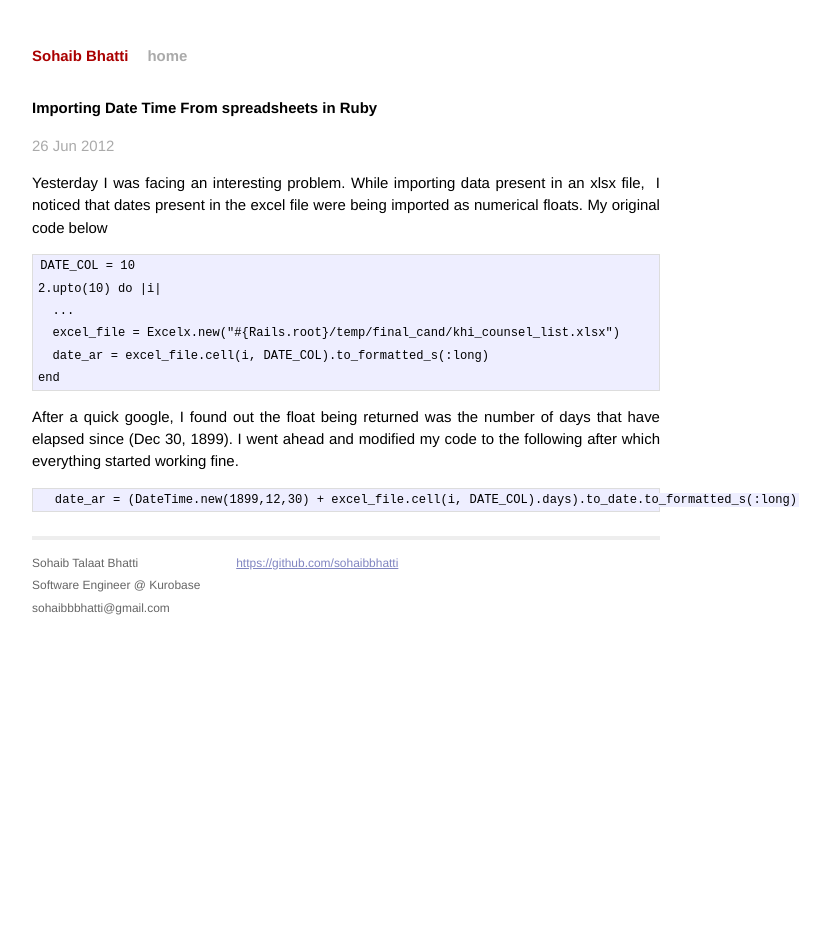
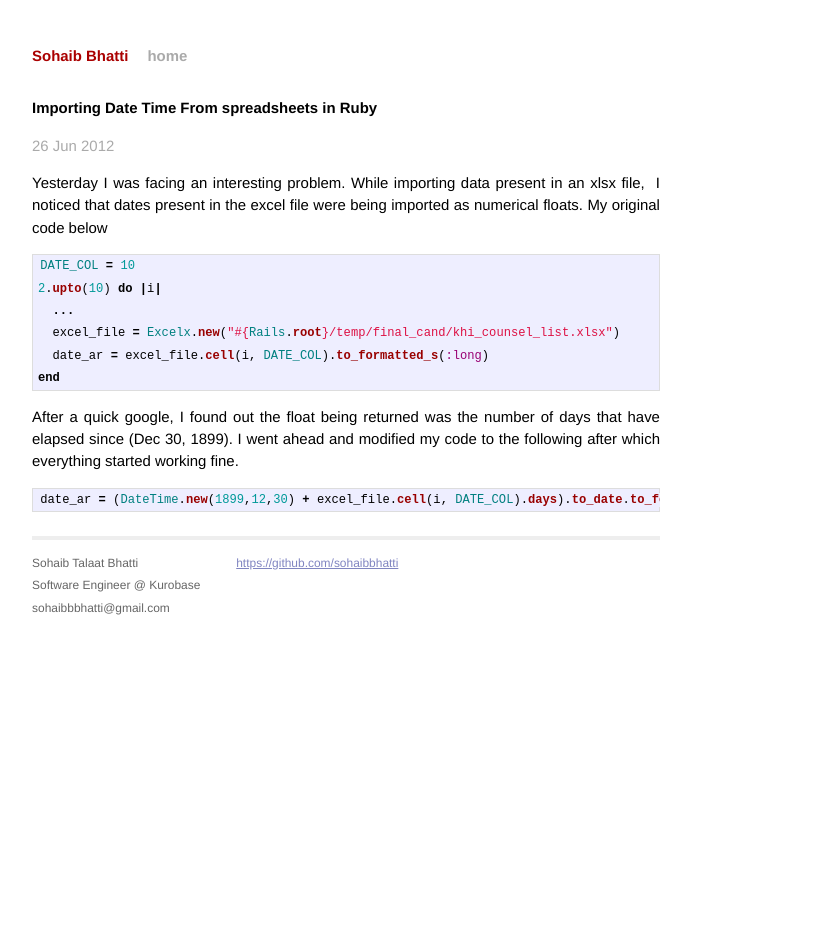
Before and after one commit to sohaibbhatti/sohaibbhatti.com, a Jekyll site: the page built from _posts/2012-06-26-importing-date-time-from-spreadsheets-in-ruby.markdown, in a window 1280 px wide. Shown: the whole page, without its empty margins (294-1124 px from the left). Built offline with Jekyll 4.4.1, drawn with Linux system fonts in a browser that asks for light colours; Markdown is read by kramdown in place of the engine named in the settings.

Commit message:
WIP syntax highlight. Code overflow styling fix

```diff
--- a/_posts/2012-06-21-solrsunspot-tweaks.markdown
+++ b/_posts/2012-06-21-solrsunspot-tweaks.markdown
@@ -20,8 +20,10 @@ I recently had to improve the searching functionality on an app that I was worki
 The basic configuration only matches exact searches without any regard for pluralization, so for instance if the word "dogs" was being queried, "dog" wouldn't have been a match. Also partial matches i.e  After doing quite a lot of digging around I found the following filters which proved to be really helpful.
 
 
-    <filter class="solr.NGramFilterFactory" minGramSize="4" maxGramSize="15"/>
-    <filter class="solr.PorterStemFilterFactory"/>
+{% highlight xml %}
+<filter class="solr.NGramFilterFactory" minGramSize="4" maxGramSize="15"/>
+<filter class="solr.PorterStemFilterFactory"/>
+{% endhighlight %}
 
 
 The initial filter, breaks any given word to be indexed, into different tokens. In the example above the minimum size of each token would be 4 and the maximum, 15. So for instance,  if there exists a word "monkey", the word would be tokenized yielding "monk", "monke", monkey" and "monkeys". All mapping to the original word monkeys.
--- a/_posts/2012-06-26-importing-date-time-from-spreadsheets-in-ruby.markdown
+++ b/_posts/2012-06-26-importing-date-time-from-spreadsheets-in-ruby.markdown
@@ -16,15 +16,19 @@ tags:
 Yesterday I was facing an interesting problem. While importing data present in an xlsx file,  I noticed that dates present in the excel file were being imported as numerical floats. My original code below
 
 
-    DATE_COL = 10
-    2.upto(10) do |i|
-      ...
-      excel_file = Excelx.new("#{Rails.root}/temp/final_cand/khi_counsel_list.xlsx")
-      date_ar = excel_file.cell(i, DATE_COL).to_formatted_s(:long)
-    end
+{% highlight ruby %}
+DATE_COL = 10
+2.upto(10) do |i|
+  ...
+  excel_file = Excelx.new("#{Rails.root}/temp/final_cand/khi_counsel_list.xlsx")
+  date_ar = excel_file.cell(i, DATE_COL).to_formatted_s(:long)
+end
+{% endhighlight %}
 
 
 After a quick google, I found out the float being returned was the number of days that have elapsed since (Dec 30, 1899). I went ahead and modified my code to the following after which everything started working fine.
 
 
-      date_ar = (DateTime.new(1899,12,30) + excel_file.cell(i, DATE_COL).days).to_date.to_formatted_s(:long)
+{% highlight ruby %}
+date_ar = (DateTime.new(1899,12,30) + excel_file.cell(i, DATE_COL).days).to_date.to_formatted_s(:long)
+{% endhighlight %}
--- a/css/main.css
+++ b/css/main.css
@@ -158,3 +158,9 @@ ul.posts span {
 .post pre.terminal code {
   background-color: #333;
 }
+
+/*Horizontal scroll for overflowing code blocks*/
+.post .highlight {
+  white-space: pre-wrap;
+  overflow: auto;
+}
```
Also changed, not shown: _posts/2012-06-22-updating-activerecord-id-in-rails.markdown (+9 -8 lines), _posts/2012-06-27-method-invocation-in-ruby.markdown (+23 -19 lines).
